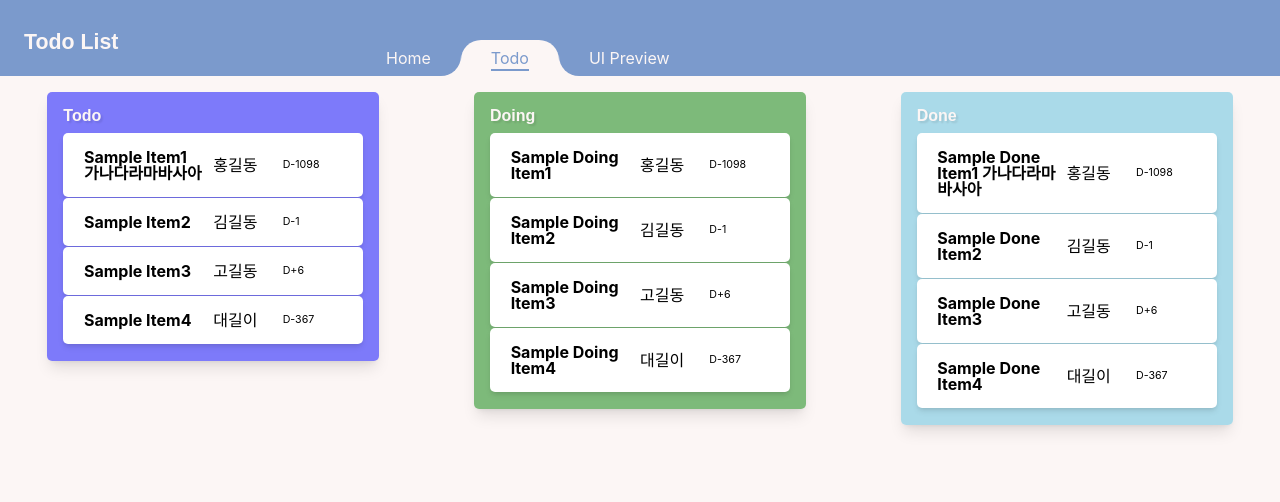
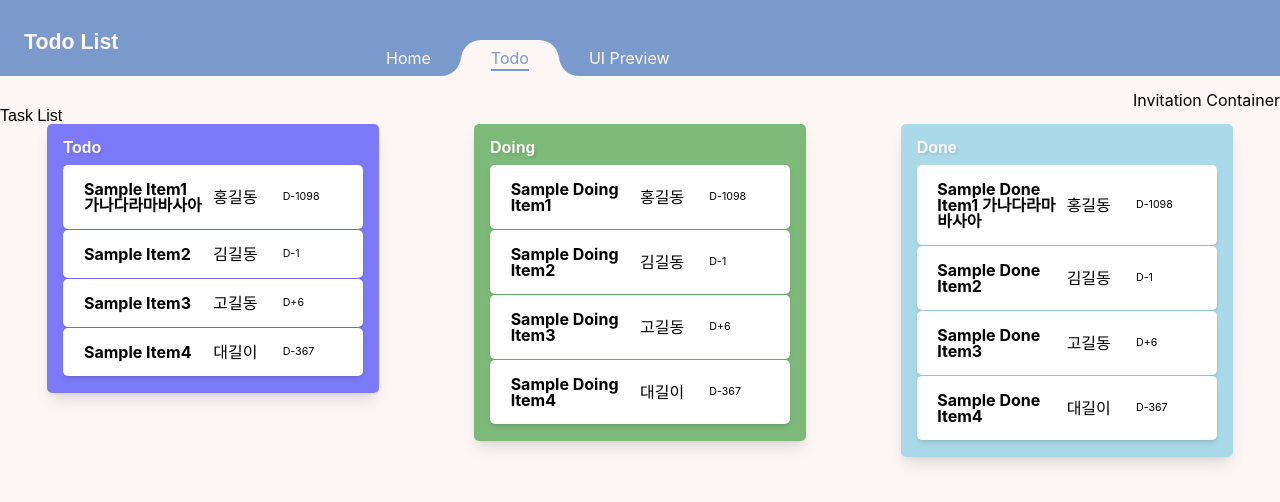
Before and after one commit to RunLearn/super-todoapp, a Next.js app: page /todo in a window 1280 px wide. Shown: the top 502 px of the page. Built offline with nearby package versions, Linux system fonts and the light colour scheme.

Commit message:
Feat(Room): Add page but still express todo as room

```diff
--- /dev/null
+++ b/pages/room/index.tsx
@@ -0,0 +1,32 @@
+import Nav from "@common/components/Nav"
+import InvitationContianer from "@todo/components/InvitationContianer"
+import TodoListConatiner from "@todo/components/TodoListConatiner"
+import { NextPage } from "next"
+import { doingList, doneList, todoList } from "src/data/sample"
+import FlexBoxLayout from "styles/divs/FlexBoxLayout"
+import MainLayout from "styles/divs/MainLayout"
+
+const TodoPage: NextPage = () => {
+    return (
+        <>
+            <header>
+                <Nav menuIndex={1} />
+            </header>
+            <MainLayout>
+                <InvitationContianer />
+                <FlexBoxLayout flexType="colLeft">
+                    <header>
+                        <h1>Task List</h1>
+                    </header>
+                    <FlexBoxLayout flexType="rowAround" style={{width: "100%"}}>
+                        <TodoListConatiner title="Todo" list={ todoList } backgroundColor="primary"/>
+                        <TodoListConatiner title="Doing" list={ doingList } backgroundColor="success" />
+                        <TodoListConatiner title="Done" list={ doneList } backgroundColor="info" />
+                    </FlexBoxLayout>
+                </FlexBoxLayout>
+            </MainLayout>
+        </>
+    )
+}
+
+export default TodoPage
--- a/pages/todo/index.tsx
+++ b/pages/todo/index.tsx
@@ -1,23 +1,11 @@
-import Nav from "@common/components/Nav"
-import TodoListConatiner from "@todo/components/TodoListConatiner"
 import { NextPage } from "next"
-import { doingList, doneList, todoList } from "src/data/sample"
-import FlexBoxLayout from "styles/divs/FlexBoxLayout"
-import MainLayout from "styles/divs/MainLayout"
+import TodoRoomPage from "pages/room"
 
 const TodoPage: NextPage = () => {
     return (
         <>
-            <header>
-                <Nav menuIndex={1} />
-            </header>
-            <MainLayout>
-                <FlexBoxLayout flexType="rowAround">
-                    <TodoListConatiner title="Todo" list={ todoList } backgroundColor="primary"/>
-                    <TodoListConatiner title="Doing" list={ doingList } backgroundColor="success" />
-                    <TodoListConatiner title="Done" list={ doneList } backgroundColor="info" />
-                </FlexBoxLayout>
-            </MainLayout>
+        {/* FIXME it's just sample todo room page */}
+            <TodoRoomPage />
         </>
     )
 }
--- /dev/null
+++ b/src/features/todo/components/InvitationContianer.tsx
@@ -0,0 +1,11 @@
+import FlexBoxLayout from "styles/divs/FlexBoxLayout"
+
+const InvitationContianer = () => {
+  return (
+      <FlexBoxLayout flexType="rowRight">
+          <span>Invitation Container</span>
+      </FlexBoxLayout>
+  )
+}
+
+export default InvitationContianer
```
